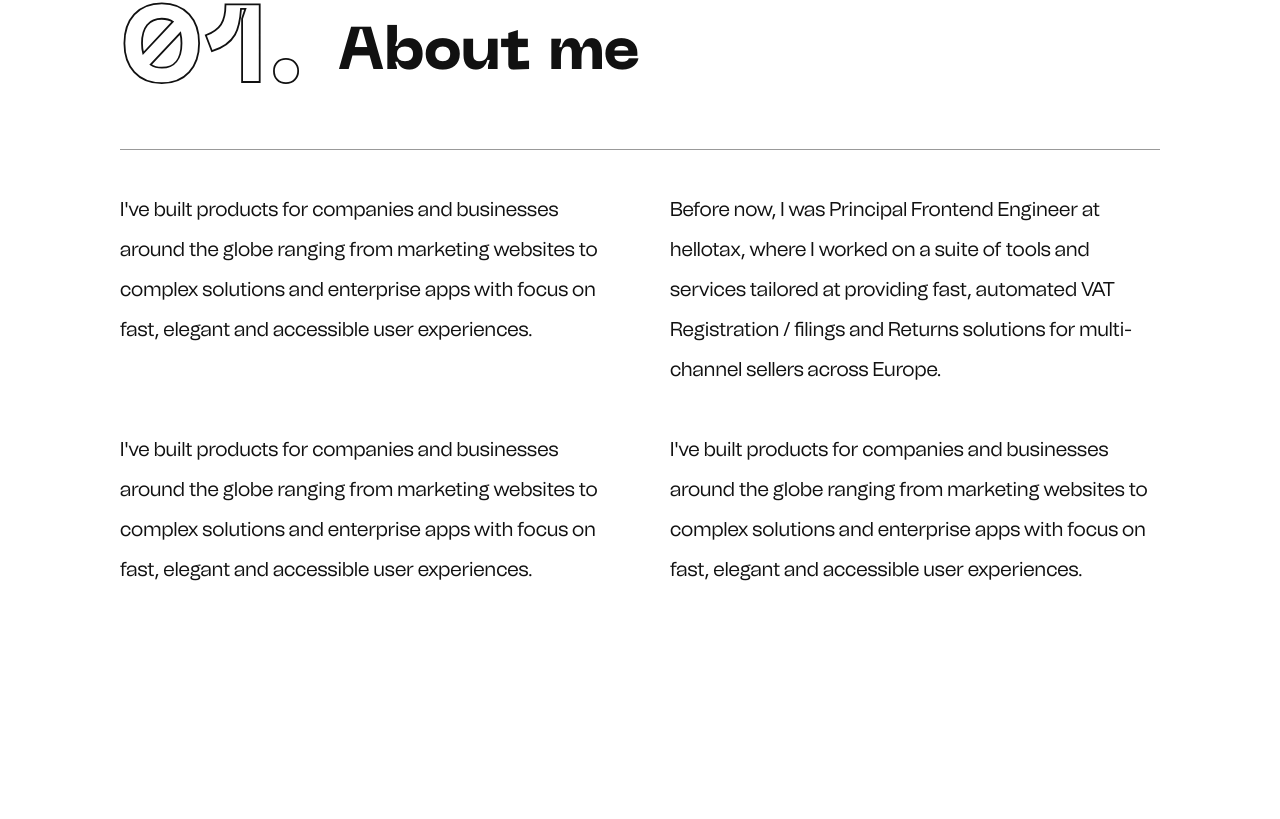
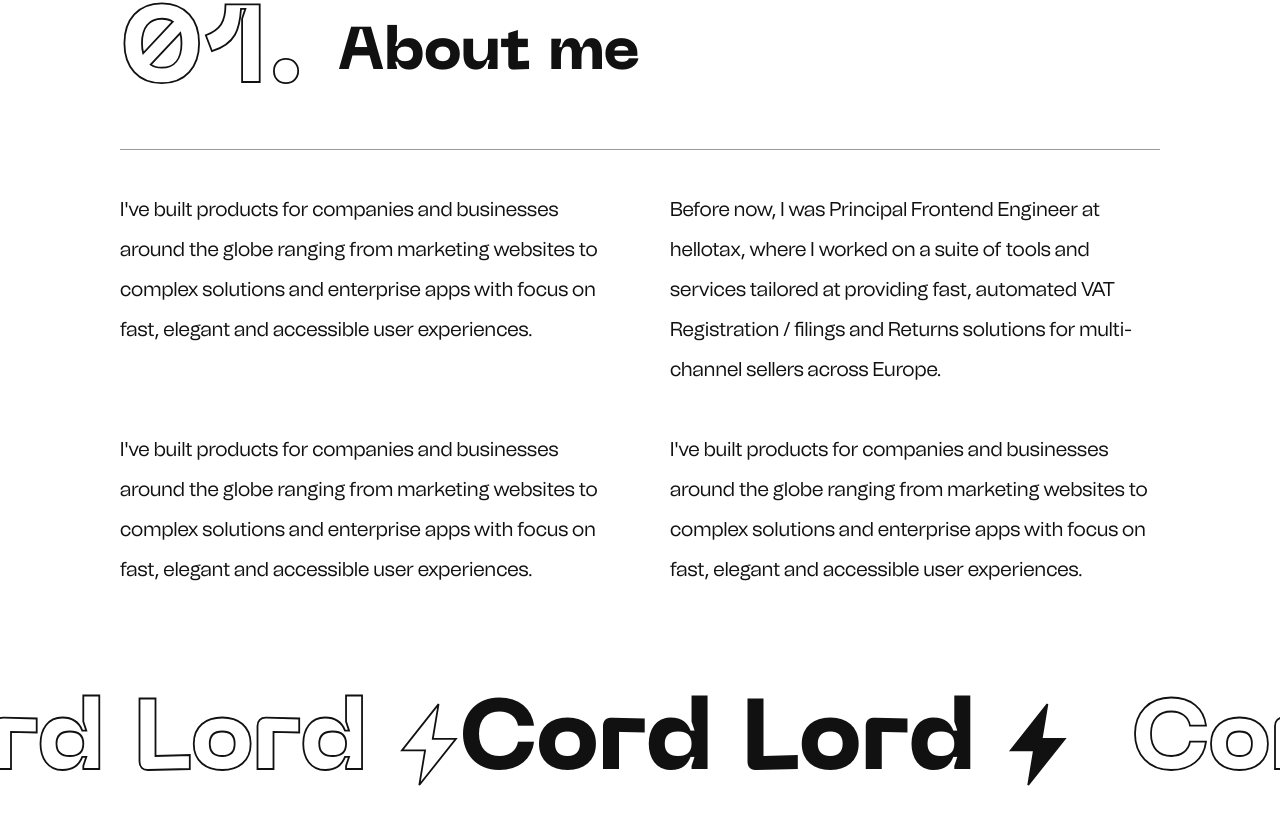
Before and after one commit to ejirocodes/portfolio-1, a Next.js app: page / in a window 1280 px wide. Shown: the part 981-1800 px from the top of the page. Before the commit the page ends 1650 px from the top, so only its background shows below. Built offline with nearby package versions, Linux system fonts and the light colour scheme.

Commit message:
add marquee effect

```diff
--- /dev/null
+++ b/components/shared/TextHoriz.tsx
@@ -0,0 +1,62 @@
+import React from "react";
+import Marquee from "react-fast-marquee";
+
+function TextHoriz1() {
+  return (
+    <div className="flex items-center stroke-text">
+      <h1 className="mr-[32px] whitespace-nowrap overflow-hidden">Cord Lord</h1>
+      <svg
+        width="58"
+        height="83"
+        viewBox="0 0 58 83"
+        fill="none"
+        xmlns="http://www.w3.org/2000/svg"
+      >
+        <path
+          fillRule="evenodd"
+          clipRule="evenodd"
+          d="M32.7843 35.7693L38.5637 1.08427L1.94824 47.3444H25.0783L19.2988 82.0294L55.9184 35.7693H32.7843Z"
+          stroke="#111111"
+          strokeWidth="1.78744"
+          strokeLinecap="square"
+        />
+      </svg>
+    </div>
+  );
+}
+function TextHoriz2() {
+  return (
+    <div className="flex items-center">
+      <h1 className="mr-[32px] whitespace-nowrap overflow-hidden">Cord Lord</h1>
+      <svg
+        width="59"
+        height="83"
+        viewBox="0 0 59 83"
+        fill="none"
+        xmlns="http://www.w3.org/2000/svg"
+      >
+        <path
+          fillRule="evenodd"
+          clipRule="evenodd"
+          d="M33.6505 35.7693L39.4299 1.08427L2.81445 47.3444H25.9445L20.165 82.0294L56.7846 35.7693H33.6505Z"
+          fill="#111111"
+          stroke="#111111"
+          strokeWidth="1.78744"
+          strokeLinecap="square"
+        />
+      </svg>
+    </div>
+  );
+}
+export default function TextHoriz() {
+  return (
+    <section className="md:text-[100px] relative text-[40px] font-NeueMachina flex items-center justify-center ">
+      <Marquee pauseOnHover={true} speed={250}>
+        <div className="flex w-full justify-around items-center">
+          <TextHoriz1 />
+          <TextHoriz2 />
+        </div>
+      </Marquee>
+    </section>
+  );
+}
--- a/package.json
+++ b/package.json
@@ -16,6 +16,7 @@
     "next-transpile-modules": "^9.0.0",
     "react": "17.0.2",
     "react-dom": "17.0.2",
+    "react-fast-marquee": "^1.3.1",
     "react-tabs": "^4.0.1"
   },
   "devDependencies": {
--- a/pages/index.tsx
+++ b/pages/index.tsx
@@ -10,6 +10,7 @@ import useScroll from "../hooks/useScroll";
 import "locomotive-scroll/dist/locomotive-scroll.css";
 import { socials } from "../data/social";
 import About from "../components/home/About";
+import TextHoriz from "../components/shared/TextHoriz";
 
 const Home: NextPage = () => {
   return (
@@ -82,6 +83,7 @@ const Home: NextPage = () => {
           </div>
         </section>
         <About />
+        <TextHoriz />
       </main>
     </div>
   );
```
Also changed, not shown: 1 other file (tests, documents, lock files or other folders).
